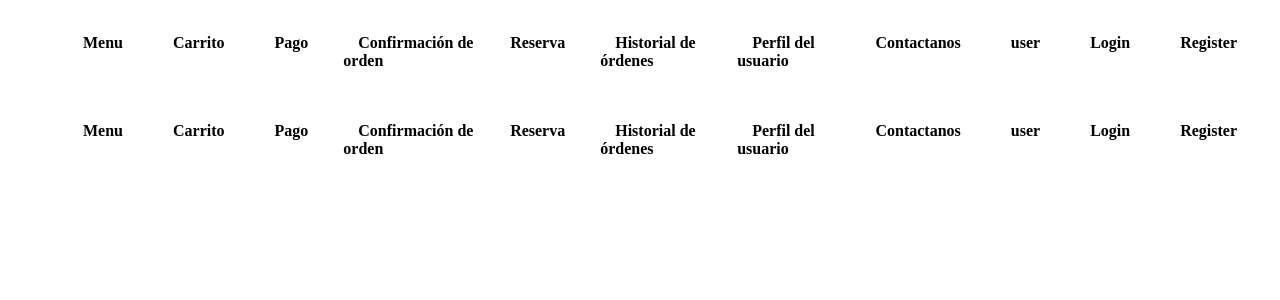
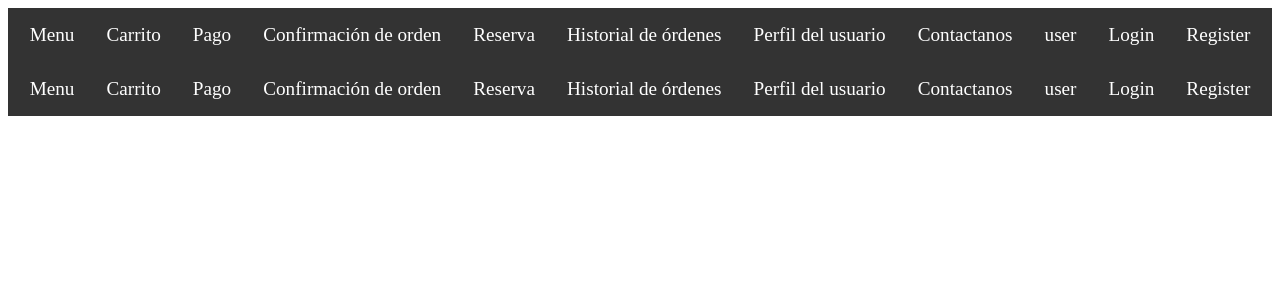
Before and after one commit to FiorelaClarz/PROYECTO-FINAL-PWEB2, an Angular app in the folder saborExpres/: page /navBar in a window 1280 px wide. Shown: the top 300 px of the page. Built offline with nearby package versions, Linux system fonts and the light colour scheme.

Commit message:
hacer que al pasar el raton cambie de color el texto del link en el navBar

```diff
--- a/saborExpres/src/app/nav-bar/nav-bar.component.css
+++ b/saborExpres/src/app/nav-bar/nav-bar.component.css
@@ -1,4 +1,51 @@
+.navbar {
+  display: flex;
+  justify-content: space-between;
+  align-items: center;
+  padding: 1rem;
+  background-color: #333;
+  color: white;
+  font-size: 1.2rem; /* Aumenta el tamaño de la letra */
+}
 
+.navbar .logo a {
+  text-decoration: none;
+  color: white;
+}
+
+.navbar .nav-links {
+  list-style: none;
+  display: flex;
+  justify-content: center;
+  flex-grow: 1; /* Permite que los enlaces ocupen el espacio disponible */
+  gap: 2rem; /* Aumenta el espacio entre los enlaces */
+  margin: 0;
+  padding: 0;
+}
+
+.navbar .nav-links li {
+  display: flex;
+}
+
+.navbar .nav-links li a {
+  text-decoration: none;
+  color: white;
+  transition: color 0.3s ease;
+  font-size: 1.2rem; /* Aumenta el tamaño de la letra */
+}
+
+.navbar .nav-links li a:hover {
+  color: #ff6347; /* Cambia el color al pasar el ratón */
+}
+
+.navbar .nav-links li a.custom-link-color {
+  color: red; /* Cambia esto al color que desees */
+}
+
+.navbar .logout-button {
+  background: none;
+  border: none;
+  color: white;
 
 .navbar {
     display: flex;
@@ -20,6 +67,7 @@
 
   .nav-links li a {
     color: var(--accent-color);
+    text-decoration: none;
     text-decoration: none;
     font-size: 16px;
     font-weight: bold;
@@ -52,3 +100,21 @@
     color: rgb(196, 146, 146);
     font-size: 30px;
   }
+
+
+  cursor: pointer;
+  transition: color 0.3s ease;
+  font-size: 1.2rem; /* Aumenta el tamaño de la letra */
+}
+
+.navbar .logout-button:hover {
+  color: #ff6347; /* Cambia el color al pasar el ratón */
+}
+
+.welcome-message {
+    margin-left: auto;
+    padding-right: 40px;
+    /* font-weight: bold; */
+    color: rgb(238, 211, 139);
+    font-size: 30px;
+  }
--- a/saborExpres/tsconfig.json
+++ b/saborExpres/tsconfig.json
@@ -3,8 +3,8 @@
 {
   "compileOnSave": false,
   "compilerOptions": {
-    "typeRoots": ["node_modules/@types"],
-    "types": ["file-saver"],
+    // "typeRoots": ["node_modules/@types"],
+    // "types": ["file-saver"],
     "outDir": "./dist/out-tsc",
     "strict": true,
     "noImplicitOverride": true,
```
Also changed, not shown: saborExpres/src/app/nav-bar/nav-bar.component.html (indentation only).
